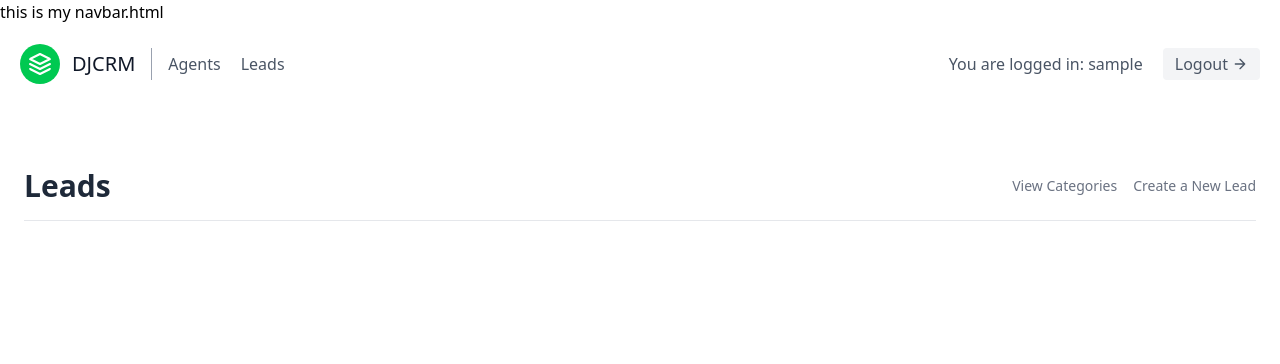
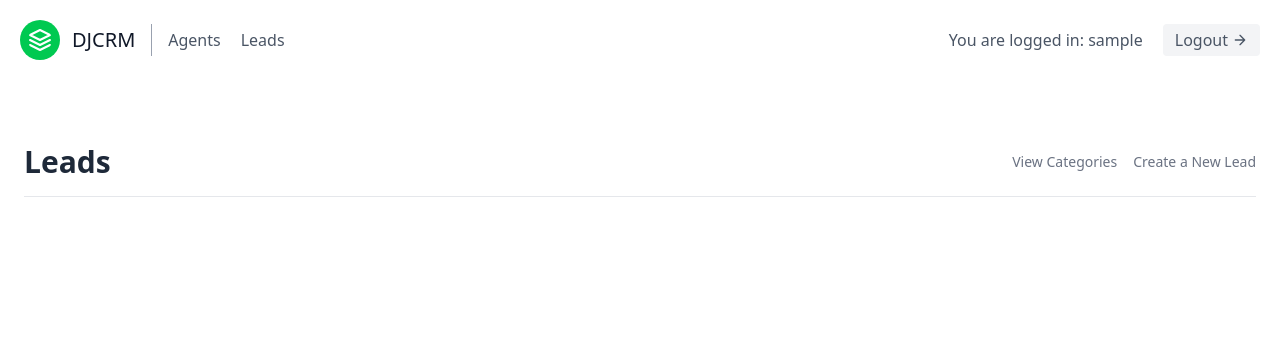
Before and after one commit to anuragb2/DjangoCRM, a Django app: page /leads/ in a window 1280 px wide. Shown: the top 364 px of the page. Run offline with Django 3.2, Linux system fonts and the light colour scheme; the visitor is signed in with stand-in values (Sample User, id 1); data that the repository does not hold is empty.

Commit message:
reverting the code

```diff
--- a/templates/navbar.html
+++ b/templates/navbar.html
@@ -1,4 +1,3 @@
-this is my navbar.html
 <header class="text-gray-600 body-font">
   <div class="container mx-auto flex flex-wrap p-5 flex-col md:flex-row items-center">
     <a class="flex title-font font-medium items-center text-gray-900 mb-4 md:mb-0">
```
